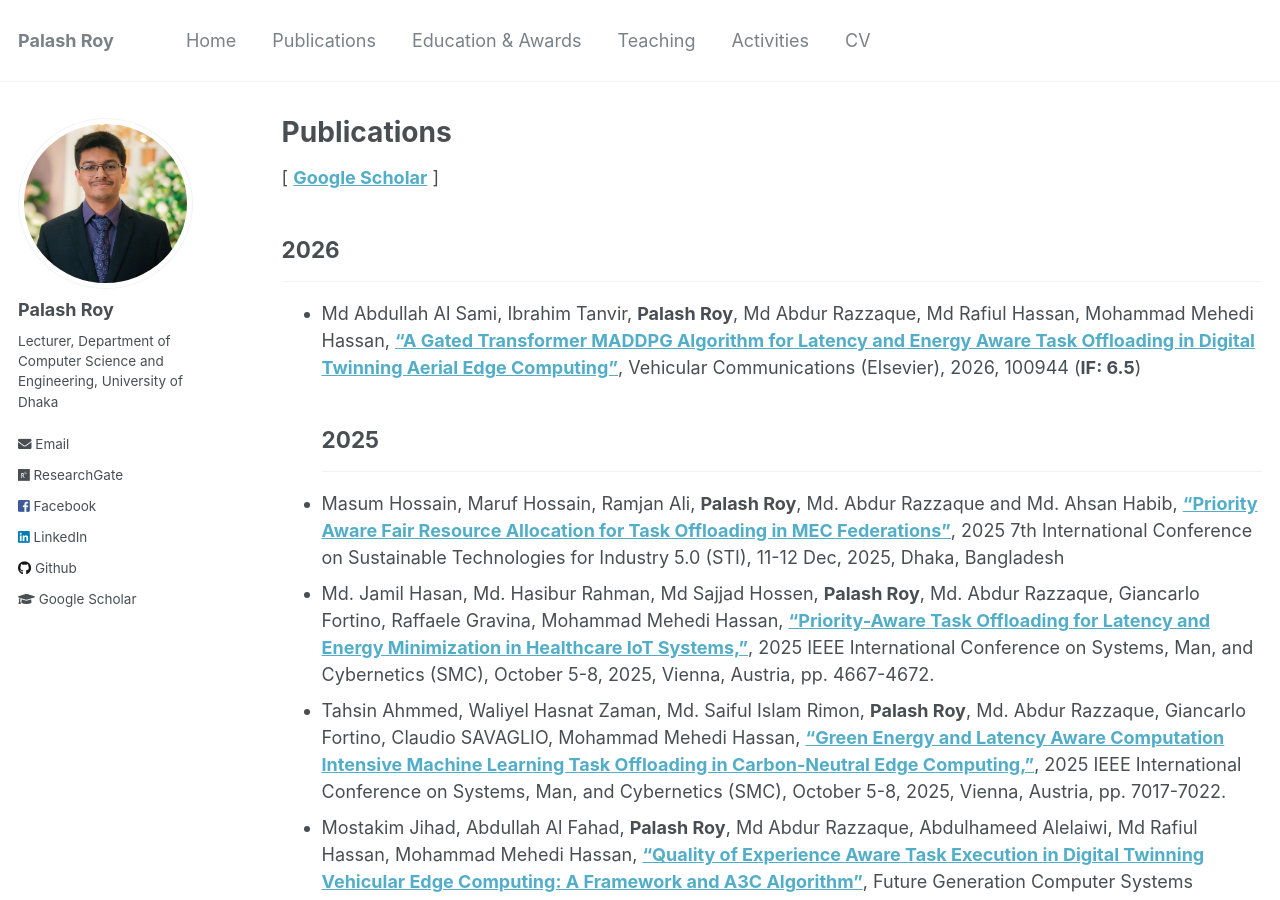
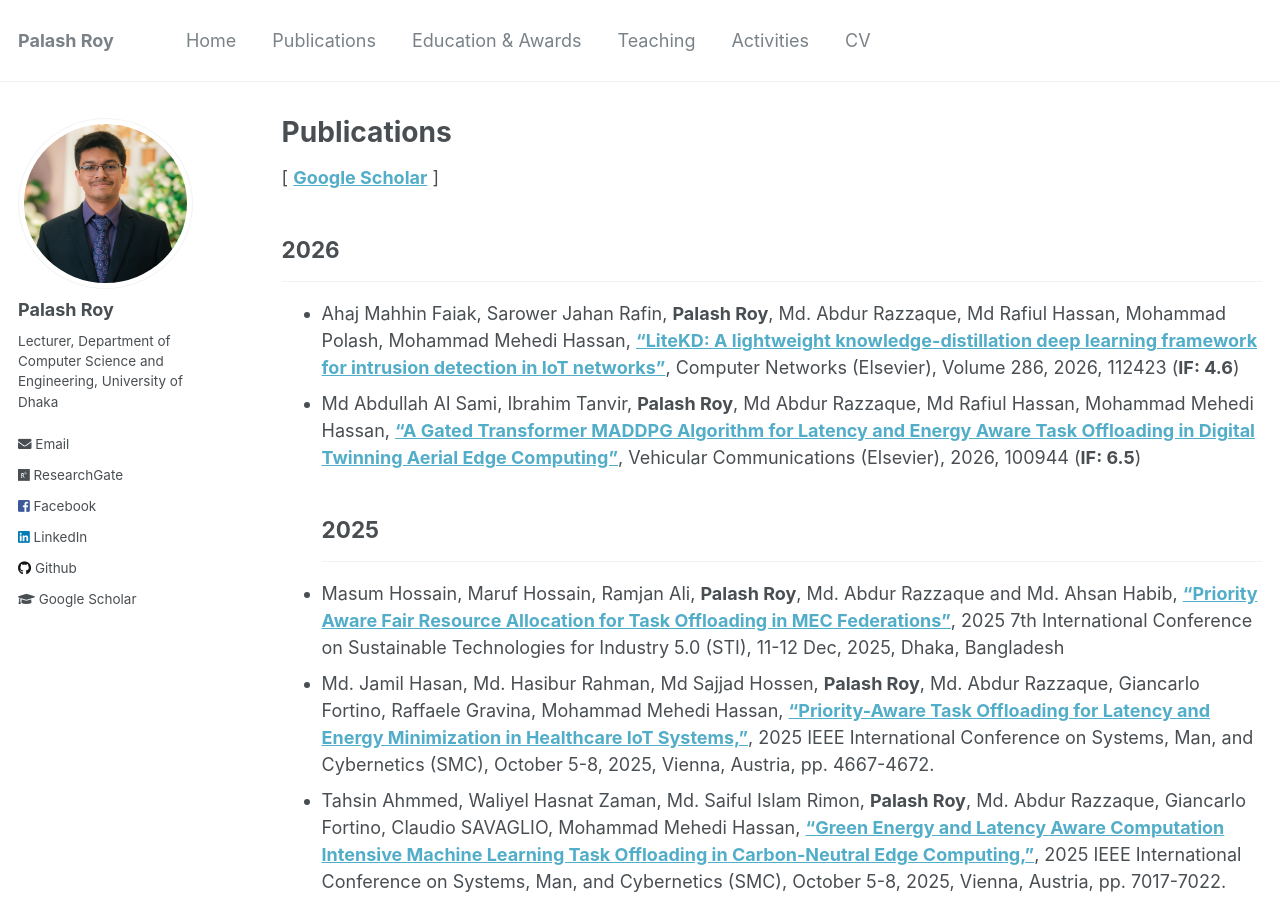
Before and after one commit to PalashRoy975/PalashRoy975.github.io, a Jekyll site: the page built from _pages/publications.md, in a window 1280 px wide and 900 px high. Built offline with Jekyll 4.4.1, drawn with Linux system fonts in a browser that asks for light colours.

Commit message:
Update publications.md

```diff
--- a/_pages/publications.md
+++ b/_pages/publications.md
@@ -8,6 +8,7 @@ author_profile: true
 [ [**Google Scholar**](https://scholar.google.com/citations?user=6YbqlUkAAAAJ&hl=en&authuser=1) ]
 ## 2026
 -----------
+* Ahaj Mahhin Faiak, Sarower Jahan Rafin, **Palash Roy**, Md. Abdur Razzaque, Md Rafiul Hassan, Mohammad Polash, Mohammad Mehedi Hassan,  [**"LiteKD: A lightweight knowledge-distillation deep learning framework for intrusion detection in IoT networks"**](https://www.sciencedirect.com/science/article/pii/S1389128626004354?dgcid=coauthor), Computer Networks (Elsevier), Volume 286, 2026, 112423 (**IF: 4.6**)
 * Md Abdullah Al Sami, Ibrahim Tanvir, **Palash Roy**, Md Abdur Razzaque, Md Rafiul Hassan, Mohammad Mehedi Hassan,  [**"A Gated Transformer MADDPG Algorithm for Latency and Energy Aware Task Offloading in Digital Twinning Aerial Edge Computing"**](https://www.sciencedirect.com/science/article/abs/pii/S2214209626000070), Vehicular Communications (Elsevier), 2026, 100944 (**IF: 6.5**)
 ## 2025
 ----------
```
